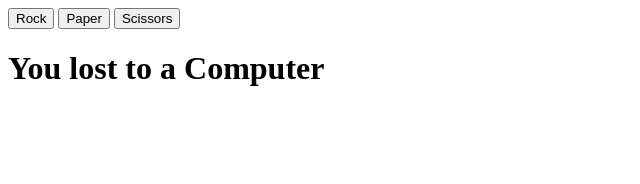
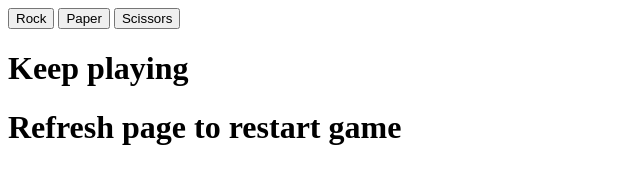
Before and after one commit to rjones90/rockpaperscissors, a plain HTML site: page index.html in a window 1280 px wide. Both pictures are taken after a click on the button "Rock". Shown: the whole page, without its empty margins (0-640 px from the left). Drawn offline with Linux system fonts and the light colour scheme.

Commit message:
added game score winner and refresh note

```diff
--- a/index.html
+++ b/index.html
@@ -12,6 +12,7 @@
   <button class ="userChoice">Scissors</button>
   <h1></h1>
   <h1 id="gameWinner">Result: </h1>
+  <h1>Refresh page to restart game</h1>
   <script src="javascript.js"></script>
   </div>
 </body>
--- a/javascript.js
+++ b/javascript.js
@@ -10,16 +10,6 @@
     const gameWinner = document.querySelector("#gameWinner");
 
 
-
-
-        //for (let i = 0; i < 5; i++) {
-
-
-
-
-
-                              //use buttons for player to select.
-//function game (){
 
 
 
@@ -94,22 +84,22 @@
 
                     }
 
-                    //}
-
-
                     function gameresult(userscore, computerscore){
-
+                        console.log ('The current score is ' + userscore, computerscore)
+                        if (userscore == 5 || computerscore == 5){
 
                             if (userscore > computerscore) {
                                 return ('Congratz, You beat a Computer!');
                             }
                             else if (userscore < computerscore) {
+
                                 return (' You lost to a Computer');
                             }
                             else {
                                 return ('Tie Score');
                             }
-
-
-
                         }
+                        else {
+                            return ('Keep playing');
+                        }
+                    }
```
Lines whose indentation alone changed are shown as unchanged.
